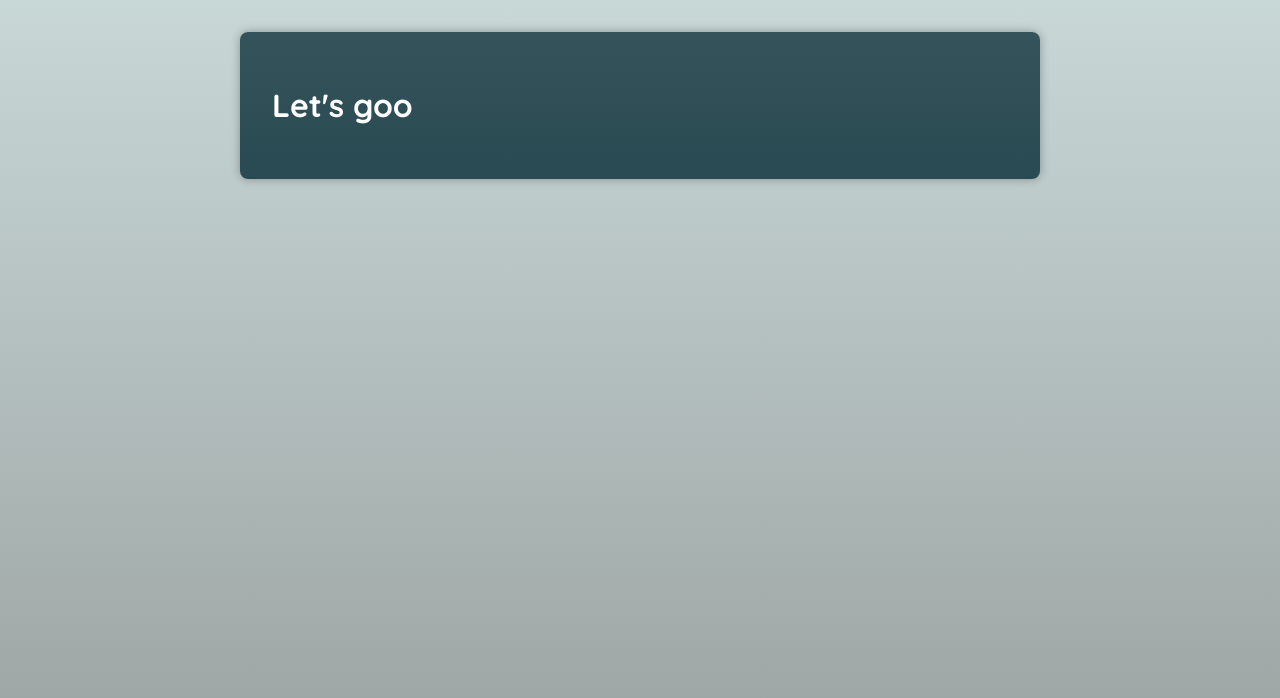
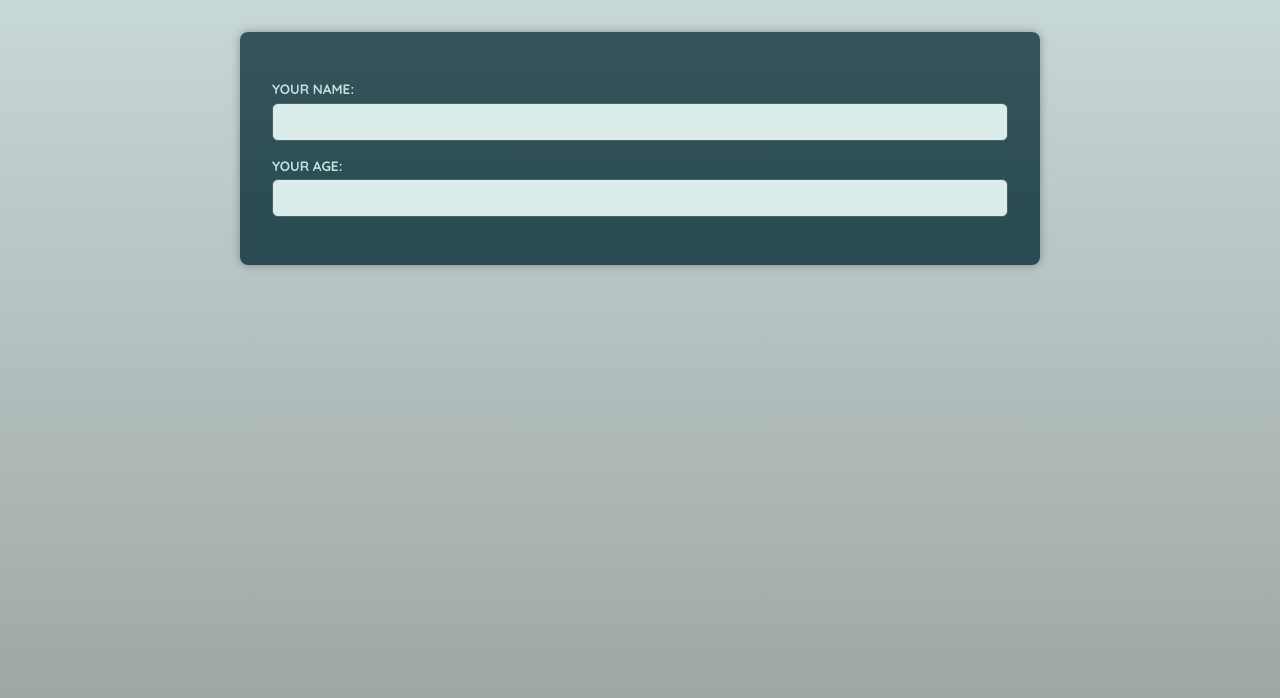
Before and after one commit to Marcaus-Cruz/components-continued, a React (Vite) app: page / in a window 1280 px wide. Shown: the top 698 px of the page. Built offline with nearby package versions, Linux system fonts and the light colour scheme; a web font is replaced by a local one.

Commit message:
Add Input to App

```diff
--- a/src/App.tsx
+++ b/src/App.tsx
@@ -1,7 +1,13 @@
+import Input from "./components/Input";
 import "./index.css";
 
 function App() {
-  return <h1>Let's goo</h1>;
+  return (
+    <main>
+      <Input id="name" label="Your name:" />
+      <Input id="age" label="Your age:" />
+    </main>
+  );
 }
 
 export default App;
```
